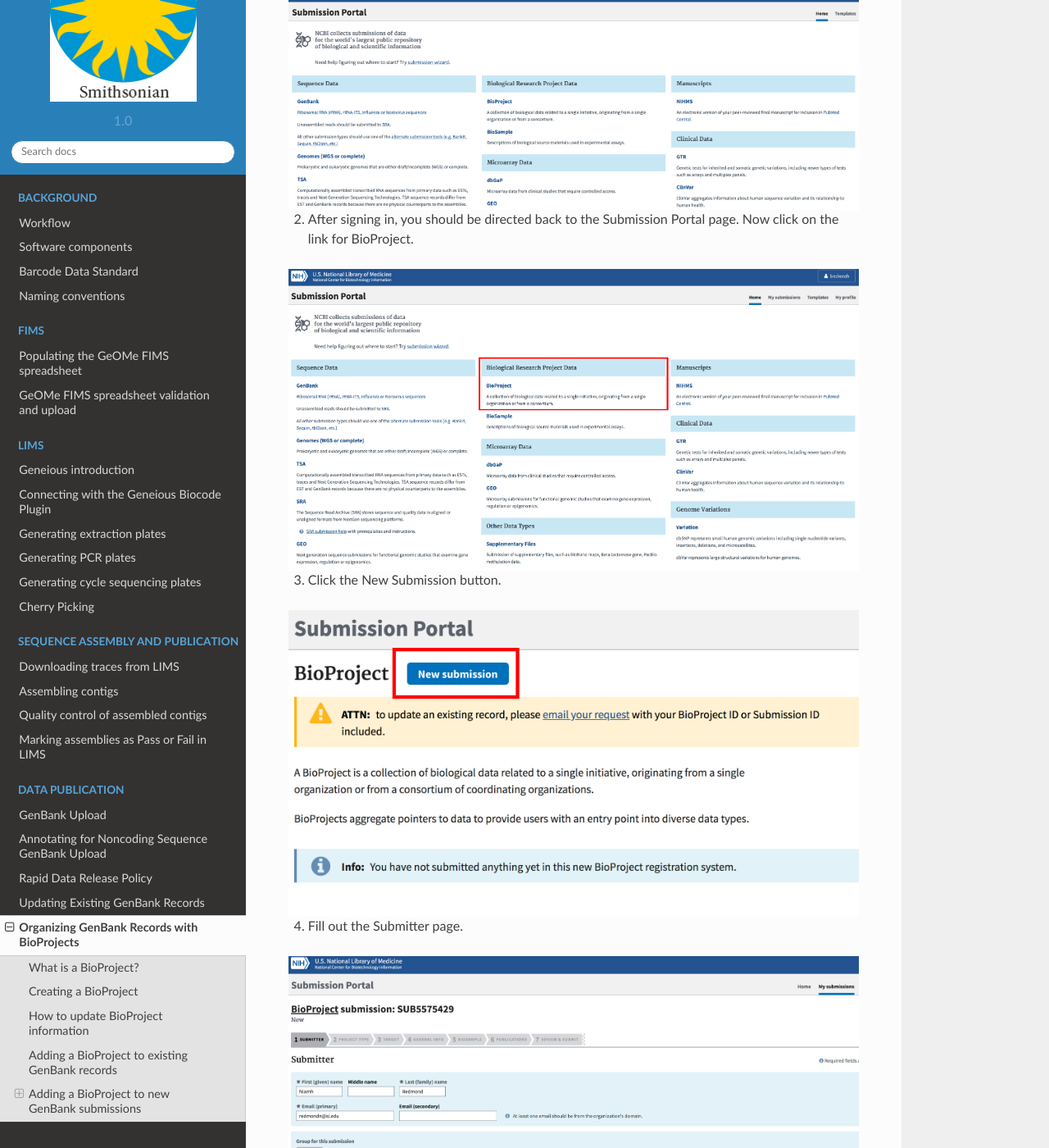
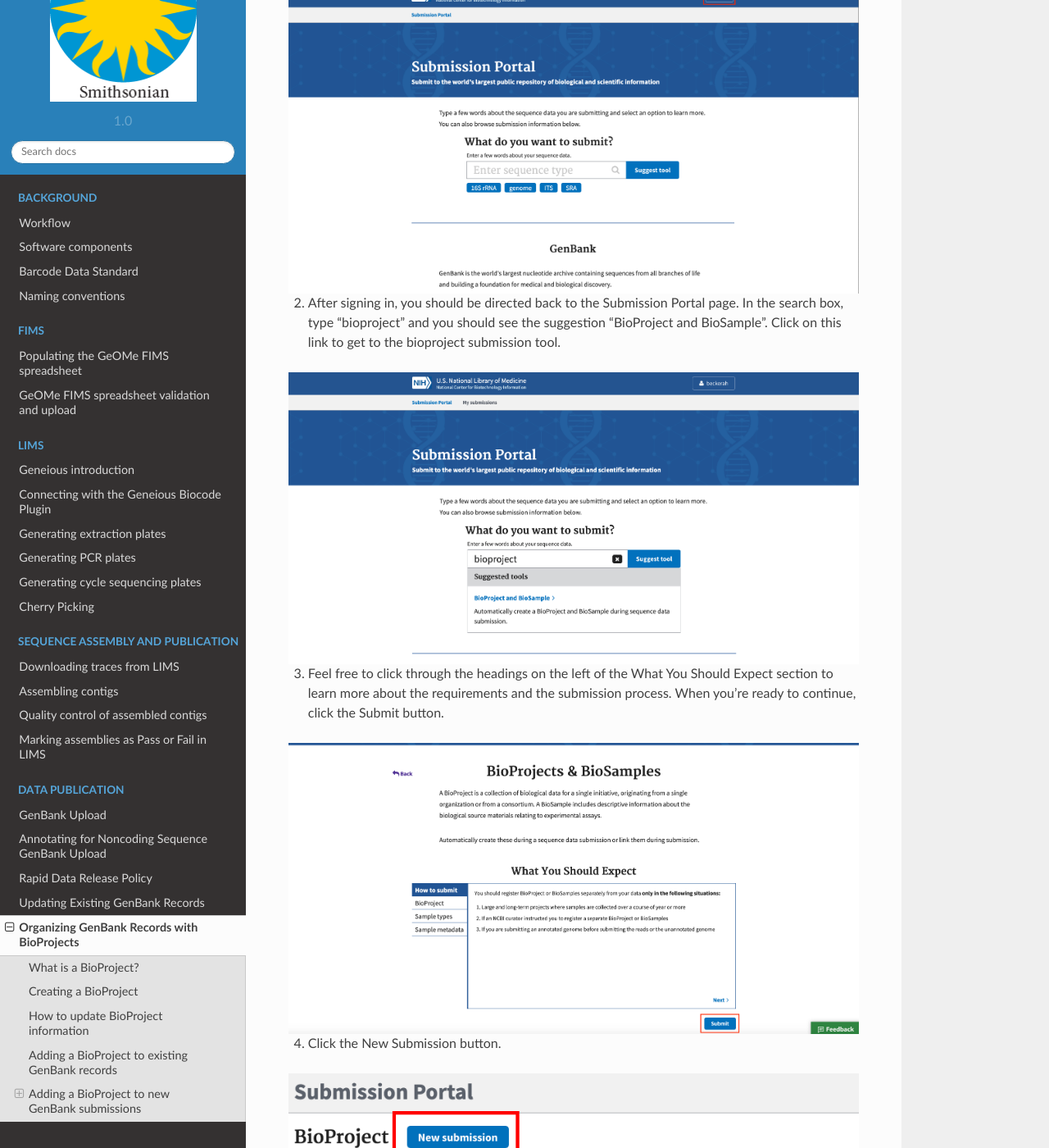
Before and after one commit to SIBarcodeNetwork/ReadtheDocsMaster, a Sphinx documentation site: the page built from Docs/bioprojects.rst, in a window 1280 px wide and 1400 px high, scrolled down 1535 px. Shown: the whole window at 82% size. Built offline with Sphinx 7.4.7 and the Read the Docs theme 2.0.0, drawn with Linux system fonts in a browser that asks for light colours; some of the changed lines change nothing that is shown.

Commit message:
Update Bioproject Text and Images
Updating Bioproject creation info to match new Genbank site formatting

```diff
--- a/Docs/bioprojects.rst
+++ b/Docs/bioprojects.rst
@@ -37,7 +37,7 @@
 
   ..
 
-2. After signing in, you should be directed back to the Submission Portal page. Now click on the link for BioProject.
+2. After signing in, you should be directed back to the Submission Portal page. In the search box, type “bioproject” and you should see the suggestion “BioProject and BioSample”. Click on this link to get to the bioproject submission tool.
 
 .. figure:: /images/ncbi_submission_portal_bioproject.png
   :align: center
@@ -45,7 +45,15 @@
 
   ..
 
-3. Click the New Submission button.
+3. Feel free to click through the headings on the left of the What You Should Expect section to learn more about the requirements and the submission process. When you’re ready to continue, click the Submit button.
+
+.. figure:: /images/ncbi_submission_bioprojects_and_biosamples.png
+  :align: center
+  :target: /en/latest/_images/ncbi_submission_bioprojects_and_biosamples.png
+
+  ..
+
+4. Click the New Submission button.
 
 .. figure:: /images/ncbi_submission_portal_new_submission.png
   :align: center
@@ -53,7 +61,7 @@
 
   ..
 
-4. Fill out the Submitter page.
+5. Fill out the Submitter page.
 
 .. figure:: /images/bioproject_submitter_page.png
   :align: center
@@ -61,7 +69,7 @@
 
   ..
 
-5. Select "Targeted Locus (Loci)" for Project Data Type, and "Multispecies" for Sample scope.
+6. Select "Targeted Locus (Loci)" for Project Data Type, and "Multispecies" for Sample scope.
 
 .. figure:: /images/bioproject_project_type.png
   :align: center
@@ -69,7 +77,7 @@
 
   ..
 
-6. Give a short description for "Multispecies description".
+7. Give a short description for "Multispecies description".
 
 .. figure:: /images/bioproject_target.png
   :align: center
@@ -77,7 +85,7 @@
 
   ..
 
-7. The submission portal will create an automated Project Title based on your previous entries, but overwrite this with the title of your project. Give a good description of the project in "Public description", because this will be front-and-center on the BioProject page. Finally, check the "Yes" box to indicate that this project is part of a larger initiative.
+8. The submission portal will create an automated Project Title based on your previous entries, but overwrite this with the title of your project. Give a good description of the project in "Public description", because this will be front-and-center on the BioProject page. Finally, check the "Yes" box to indicate that this project is part of a larger initiative.
 
 * If this BioProject falls under the SI Barcode Network, then enter "SI Barcode Network" for Initiative description, and "PRJNA81359" for BioProject Accession.
 * If this BioProject falls under GGI, then enter "Global Genome Initiative" for Initiative description, and "PRJNA384793" for BioProject Accession.
@@ -90,7 +98,7 @@
 
   ..
 
-8. Enter any links you would like to display as part of your project. Add the Consortium and/or Data provider, if needed.
+9. Enter any links you would like to display as part of your project. Add the Consortium and/or Data provider, if needed.
 
 .. figure:: /images/bioproject_links_and_consortium.png
   :align: center
@@ -98,7 +106,7 @@
 
   ..
 
-9. If you would like to enter any grants, click the Add grants link to enter the relevant information.
+10. If you would like to enter any grants, click the Add grants link to enter the relevant information.
 
 .. figure:: /images/bioproject_grant_info.png
   :align: center
@@ -106,9 +114,9 @@
 
   ..
 
-10. Skip the BioSample page.
-11. Add any Publications your project has generated on the Publications page. Don't worry, you can come back and add publications later.
-12. Finally, the Overview tab will show all of your entries in one place. This will be your last chance to make any changes before submitting.
+11. Skip the BioSample page.
+12. Add any Publications your project has generated on the Publications page. Don't worry, you can come back and add publications later.
+13. Finally, the Overview tab will show all of your entries in one place. This will be your last chance to make any changes before submitting.
 
 .. figure:: /images/bioproject_submission_review.png
   :align: center
@@ -116,7 +124,7 @@
 
   ..
 
-13. After a few days, you will receive an email from NCBI informing you that your BioProject has been successfully created. Most importantly, they will send your BioProject ID, which you can now add to existing GenBank records or include in new GenBank submissions.
+14. After a few days, you will receive an email from NCBI informing you that your BioProject has been successfully created. Most importantly, they will send your BioProject ID, which you can now add to existing GenBank records or include in new GenBank submissions.
 
 
 How to update BioProject information
```
Also changed, not shown: Docs/images/ncbi_submission_bioprojects_and_biosamples.png (added), Docs/images/ncbi_submission_portal_bioproject.png, Docs/images/ncbi_submission_portal_sign_in.png.
